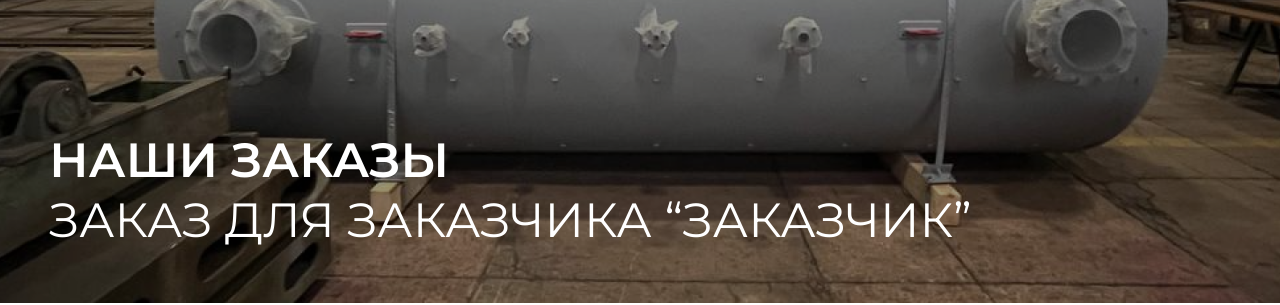
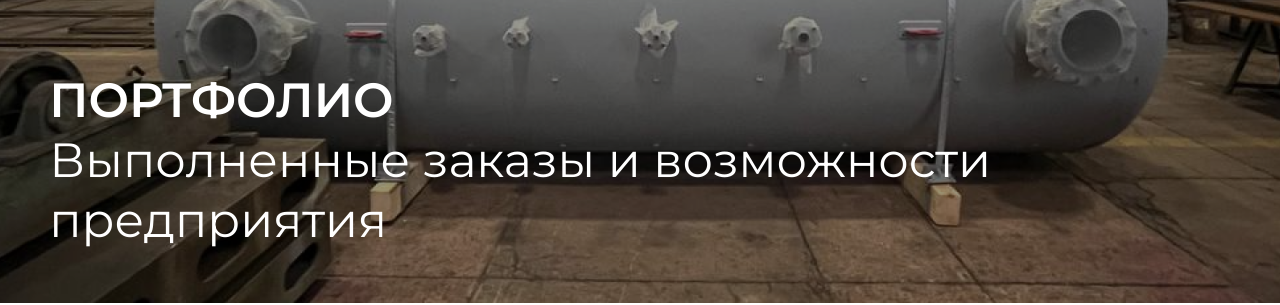
Before and after one commit to moskalevNick/okb-client, a React (Create React App) app: page /portfolio in a window 1280 px wide. Shown: the part 524-829 px from the top of the page. Built offline with nearby package versions, Linux system fonts and the light colour scheme; no server answers.

Commit message:
chang_text_Portfolio

```diff
--- a/src/modules/PortfolioPage/PortfolioPage.tsx
+++ b/src/modules/PortfolioPage/PortfolioPage.tsx
@@ -69,8 +69,8 @@ export const PortfolioPage = () => {
     <>
       <div className={styles.promo}>
         <div className={styles.promoDescr}>
-          <span>НАШИ ЗАКАЗЫ</span> <br />
-          ЗАКАЗ ДЛЯ ЗАКАЗЧИКА “ЗАКАЗЧИК”
+          <span>ПОРТФОЛИО</span> <br />
+          Выполненные заказы и возможности предприятия
         </div>
         <div className={styles.promoRectangle}></div>
       </div>
```
